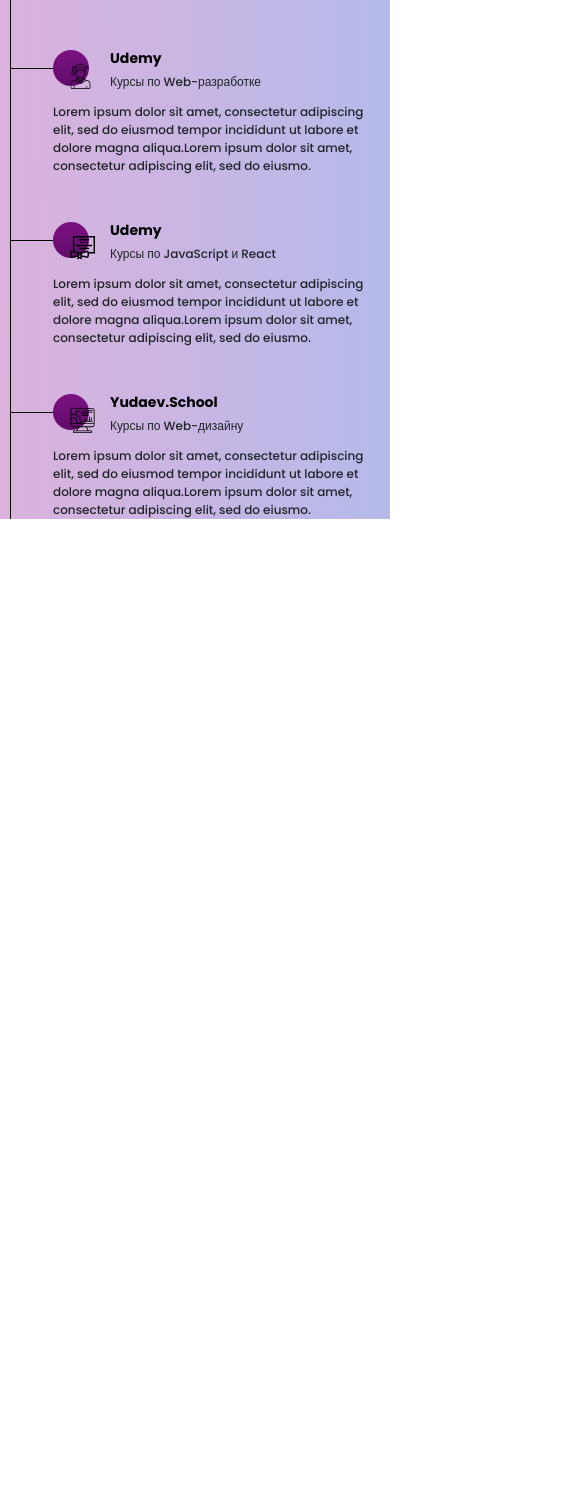
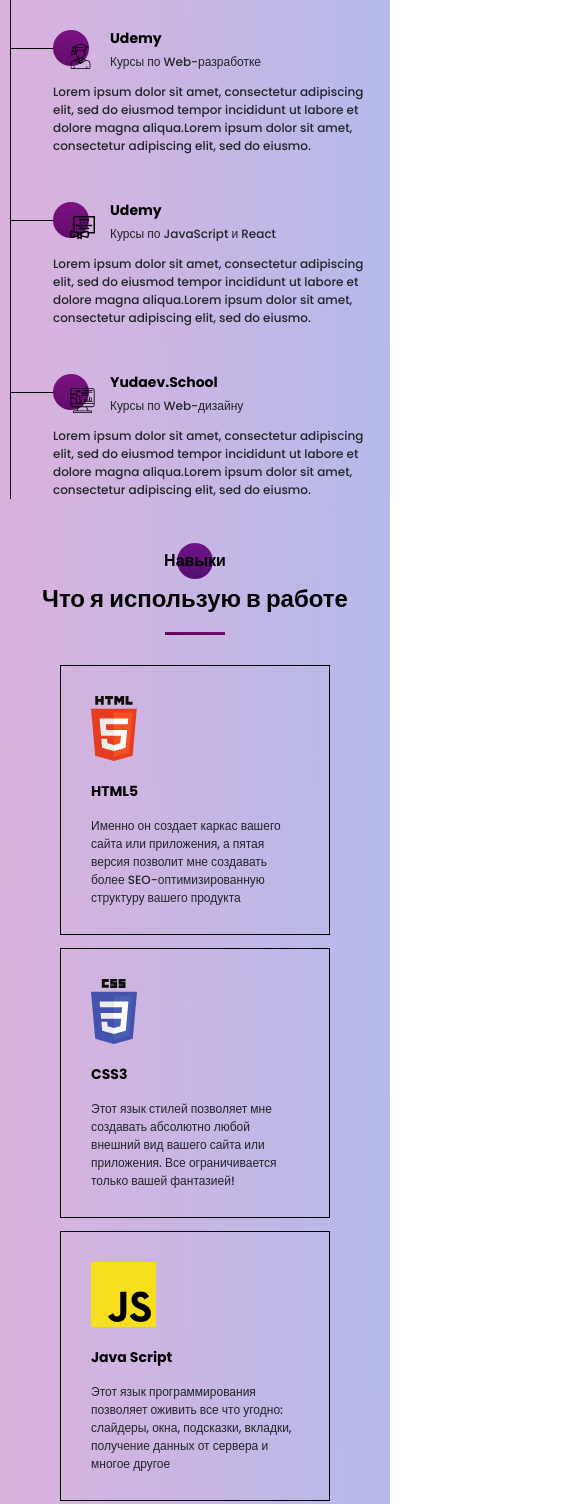
Before and after one commit to anna-webdev/portfolio, a website: page src/index.html in a window 390 px wide. Shown: the part 2047-3551 px from the top of the page, 585 px wide, since content can reach past the window. Before the commit the page ends 2566 px from the top, so only its background shows below. Drawn offline with nearby package versions, Linux system fonts and the light colour scheme; files that its build step writes are made by us from their sources.

Commit message:
3 исправленный и 4 адаптированный экраны

```diff
--- a/src/index.html
+++ b/src/index.html
@@ -195,11 +195,12 @@
         </div>
     </section>
 
-    <!-- <section class="usage">
+    <section class="usage">
         <div class="container">
             <h2 class="title title_fs16 title_black usage__title">Навыки</h2>
             <div class="title title_black usage__subtitle">Что я использую в работе</div>
             <div class="divider"></div>
+            <div class="usage__margin">
                 <div class="usage__wrapper">
                     <div class="usage__item">
 
@@ -288,6 +289,7 @@
                     </div>
 
                 </div>
+            </div>
 
         </div>
     </section>
@@ -319,7 +321,7 @@
         </div>
     </section>
 
-    <section class="portfolio">
+    <!-- <section class="portfolio">
         <div class="container">
             <h2 class="title title_fs16 title_black portfolio__title">Портфолио</h2>
             <div class="title title_black portfolio__subtitle">Мои работы</div>
--- a/src/sass/blocks/_media.scss
+++ b/src/sass/blocks/_media.scss
@@ -47,6 +47,12 @@
             margin-left: 25px;
         }
     }
+    .usage {
+        &__wrapper {
+            grid-template-columns: repeat(3, 270px);
+            margin-left: 60px;
+        }
+    }
 }
 
 @media (max-width: 992px) {
@@ -79,6 +85,7 @@
         }
     }
     .resume {
+        padding-top: 70px;
         &__wrapper {
             margin-left: 0;
         }
@@ -91,9 +98,15 @@
                     width: 403px;
                     left: -360px;
                 }
+            }
         }
     }
-}
+    .usage {
+        &__wrapper {
+            grid-template-columns: repeat(2, 270px);
+            margin-left: 83px;
+        }
+    }
 }
 
 @media (max-width: 768px) {
@@ -141,12 +154,16 @@
         }
     }
     .resume {
+        padding-top: 50px;
         &__subtitle {
             font-size: 24px;
             line-height: 36px;
         }
         .divider {
             margin-top: 15px;
+        }
+        &__wrapper {
+            margin-top: 40px;
         }
         &__educate {
             margin: 0 auto;
@@ -160,8 +177,20 @@
                     width: 43px;
                     left: 0;
                 }
+            }
         }
     }
+    .usage {
+        padding-top: 50px;
+        &__subtitle {
+            font-size: 24px;
+            line-height: 36px;
+        }
+        &__wrapper {
+            margin-top: 30px;
+            grid-template-columns: 270px;
+            margin-left: 135px;
+        }
     }
 }
 
@@ -225,17 +254,30 @@
         }
     }
     .resume {
+
         padding-top: 40px;
         &__educate {
             grid-template-columns: 1fr;
         }
         &__item {
-            &-java {
+            &-Yudaev {
                 &:after {
-                height: calc(100% + 20px);
-                top: -20px;
+                    height: calc(100% + 208px);
+                    top: -208px;
                 }
             }
         }
     }
+    .usage {
+        .divider {
+            margin-top: 15px;
+        }
+        &__wrapper {
+            margin-left: 0;
+        }
+        &__margin {
+            width: 270px;
+            margin: 0 auto;
+        }
+    }
 }
```
Also changed, not shown: dist/css/style.min.css, dist/index.html. Lines whose indentation alone changed are shown as unchanged.
